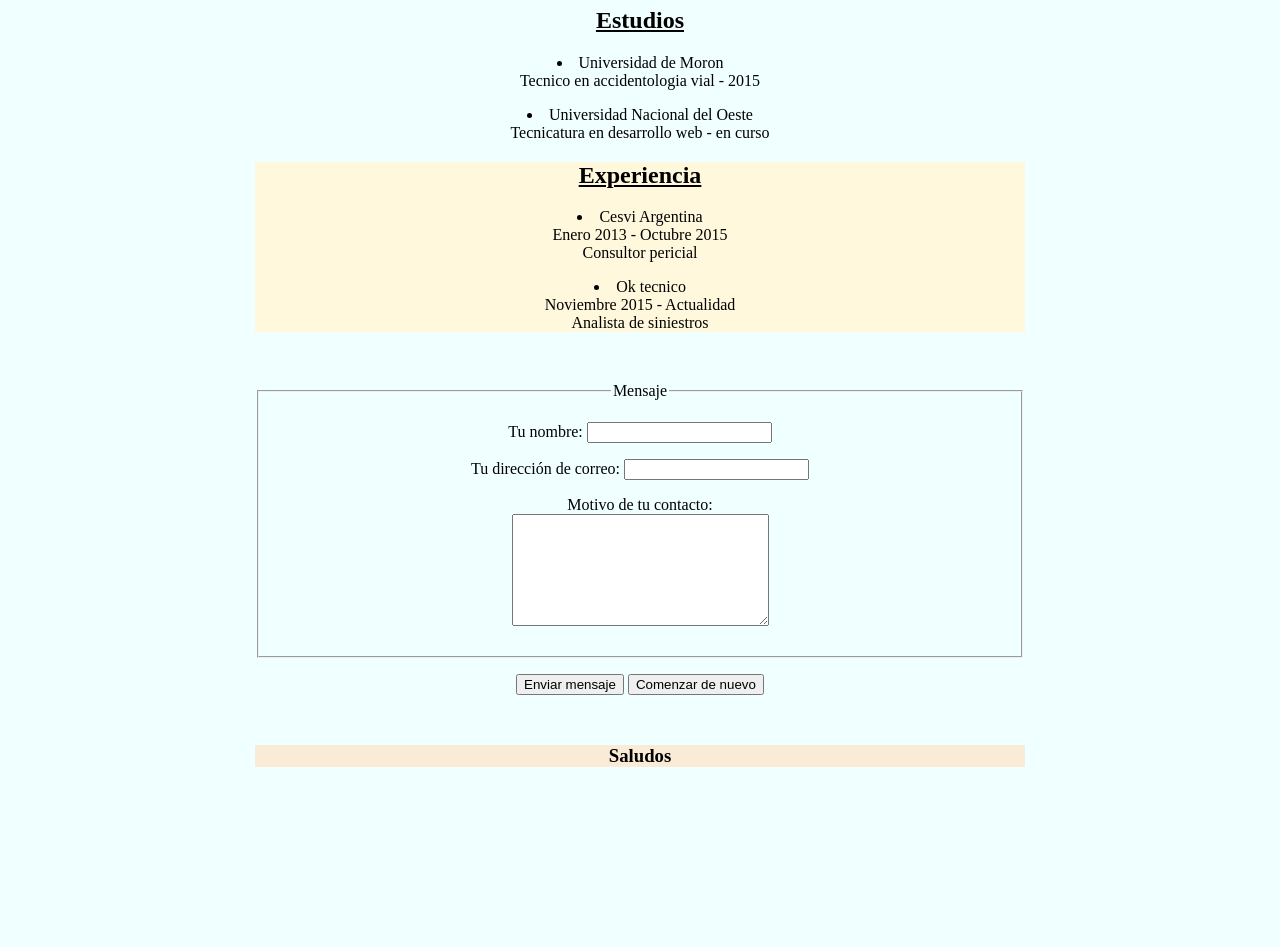
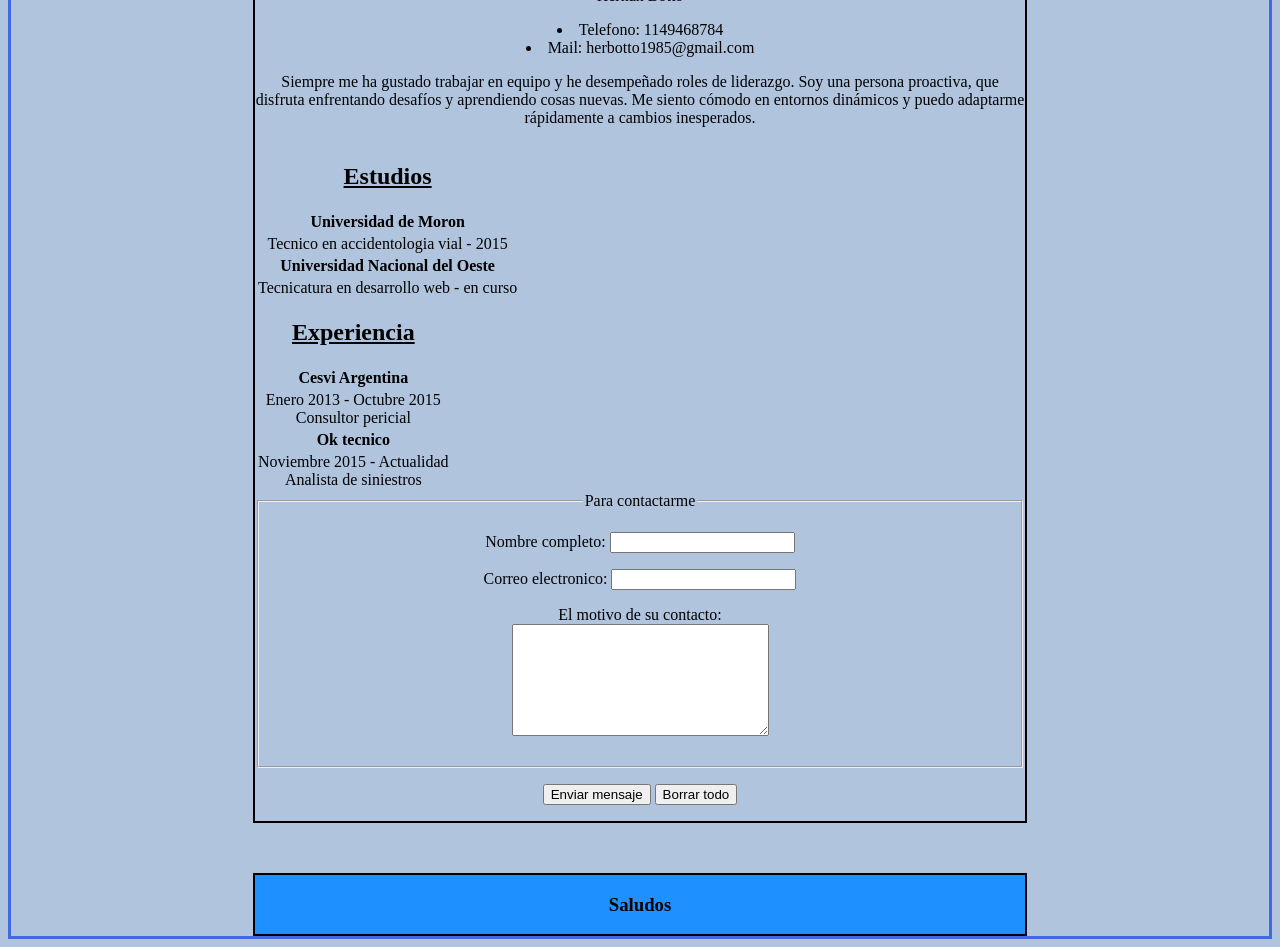
Before and after one commit to her85/ProWeb, a plain HTML site: page proyectoCv/index.html in a window 1280 px wide. Shown: the part 431-1378 px from the top of the page. Before the commit the page ends 1217 px from the top, so only its background shows below. Drawn offline with Linux system fonts and the light colour scheme.

Commit message:
segundo commit

```diff
--- a/proyectoCv/estilo.css
+++ b/proyectoCv/estilo.css
@@ -1,13 +1,15 @@
 header {
-    background-color: blanchedalmond;
+    background-color: dodgerblue;
 }
 
 body {
-    background-color: azure;
+    background-color: lightsteelblue;
     text-align: center;
+    border: 3px solid royalblue;
 }
-footer{
-    background-color: antiquewhite;
+
+footer {
+    background-color: dodgerblue;
 }
 
 h2 {
@@ -19,15 +21,24 @@ img {
     height: 150px;
 }
 
-#contenedor{
-    width:770px;
+#contenedor {
+    width: 770px;
     margin: 50px auto 0 auto;
+    border: 2px solid black;
 }
 
-.li {
-    background-color: cornsilk;
+.contenedorSecundario{
+    width: 780px;
+    margin: 60px auto 0 auto;
 }
 
-.ld {
-    background-color: darkgray;
+
+.gris {
+    background-color: darkgrey;
+    border: 1px solid royalblue;
 }
+
+.celeste {
+    background-color: lightblue;
+    border: 1px solid royalblue;
+}
--- a/proyectoCv/index.html
+++ b/proyectoCv/index.html
@@ -8,15 +8,13 @@
 </head>
 
 <header id="contenedor">
-    <nav>
     <h1 style="text-align: center;"><strong>Curriculum vitae</strong></h1>
-    </nav>
 </header>
 
 <body>
 
     <div id="contenedor">
-        <div class="ld">
+        <div>
             <div>
                 <img src="Imagen/Perfil.jpg" alt="foto cv">
             </div>
@@ -27,6 +25,7 @@
                 </h2>
                 <p>
                     Hernan Botto
+
                     <li>
                         Telefono: 1149468784
                     </li>
@@ -34,64 +33,92 @@
                         Mail: herbotto1985@gmail.com
                     </li>
                 </p>
+                <p>
+                    Siempre me ha gustado trabajar en equipo y he desempeñado roles de liderazgo.
+                    Soy una persona proactiva, que disfruta enfrentando desafíos y aprendiendo cosas nuevas.
+                    Me siento cómodo en entornos dinámicos y puedo adaptarme rápidamente a cambios inesperados.
+                </p>
+
             </div>
         </div>
         <div>
+            <table>
+                <caption>
                     <h2>
                         Estudios
                     </h2>
-            <p>
-                <li>
-                    Universidad de Moron <br>
+                </caption>
+                <tr>
+                    <th>
+                        Universidad de Moron
+                    </th>
+                </tr>
+                <tr>
+                    <td>
                         Tecnico en accidentologia vial - 2015
-                </li>
-
-            </p>
-
-            <p>
-                <li>
-                    Universidad Nacional del Oeste <br>
+                    </td>
+                </tr>
+                <tr>
+                    <th>
+                        Universidad Nacional del Oeste
+                    </th>
+                </tr>
+                <tr>
+                    <td>
                         Tecnicatura en desarrollo web - en curso
-                </li>
-            </p>
+                    </td>
+                </tr>
+            </table>
         </div>
 
-
-
-        <div class="li">
+        <div>
+            <table>
+                <caption>
                     <h2>
                         Experiencia
                     </h2>
-            <p>
-                <li>
+                </caption>
+                <tr>
+                    <th>
                         Cesvi Argentina
-                </li>
+                    </th>
+                </tr>
+                <tr>
+                    <td>
                         Enero 2013 - Octubre 2015 <br>
                         Consultor pericial
-            </p>
-
-            <p>
-                <li>
+                    </td>
+                </tr>
+                <tr>
+                    <th>
                         Ok tecnico
-                </li>
+                    </th>
+                </tr>
+                <tr>
+                    <td>
                         Noviembre 2015 - Actualidad <br>
                         Analista de siniestros
+                    </td>
+                </tr>
+            </table>
+        </div>
+
+        <div>
+            <form action="#">
+                <fieldset>
+                    <legend>Para contactarme</legend>
+                    <p><label>Nombre completo: <input type="text" name="nombre" /></label></p>
+                    <p><label>Correo electronico: <input type="email" name="correo" /></label></p>
+                    <p><label>El motivo de su contacto:<br><textarea name="mensaje"
+                                style="padding: 40px;"></textarea></label>
                     </p>
-        </div>
-    </div>
-    <div>
-        <form action="#" id="contenedor">
-            <fieldset>
-                <legend>Mensaje</legend>
-                <p><label>Tu nombre: <input type="text" name="nombre" /></label></p>
-                <p><label>Tu dirección de correo: <input type="email" name="correo" /></label></p>
-                <p><label>Motivo de tu contacto:<br><textarea name="mensaje" style="padding: 40px;"></textarea></label></p>
                 </fieldset>
                 <p>
                     <input type="submit" value="Enviar mensaje">
-                <input type="reset" value="Comenzar de nuevo">
+                    <input type="reset" value="Borrar todo">
                 </p>
             </form>
+        </div>
     </div>
 
 </body>
```
Lines whose indentation alone changed are shown as unchanged.
